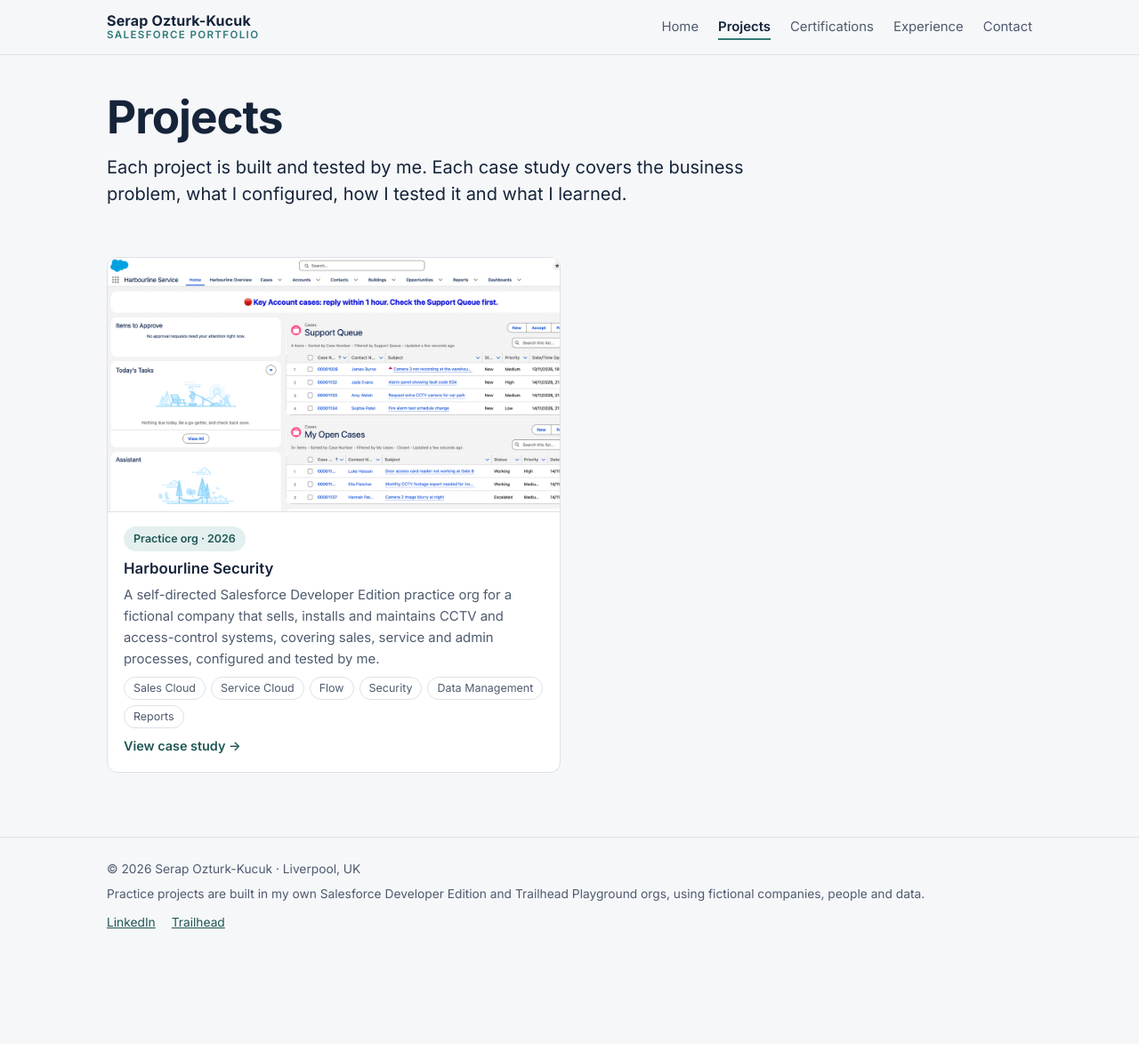
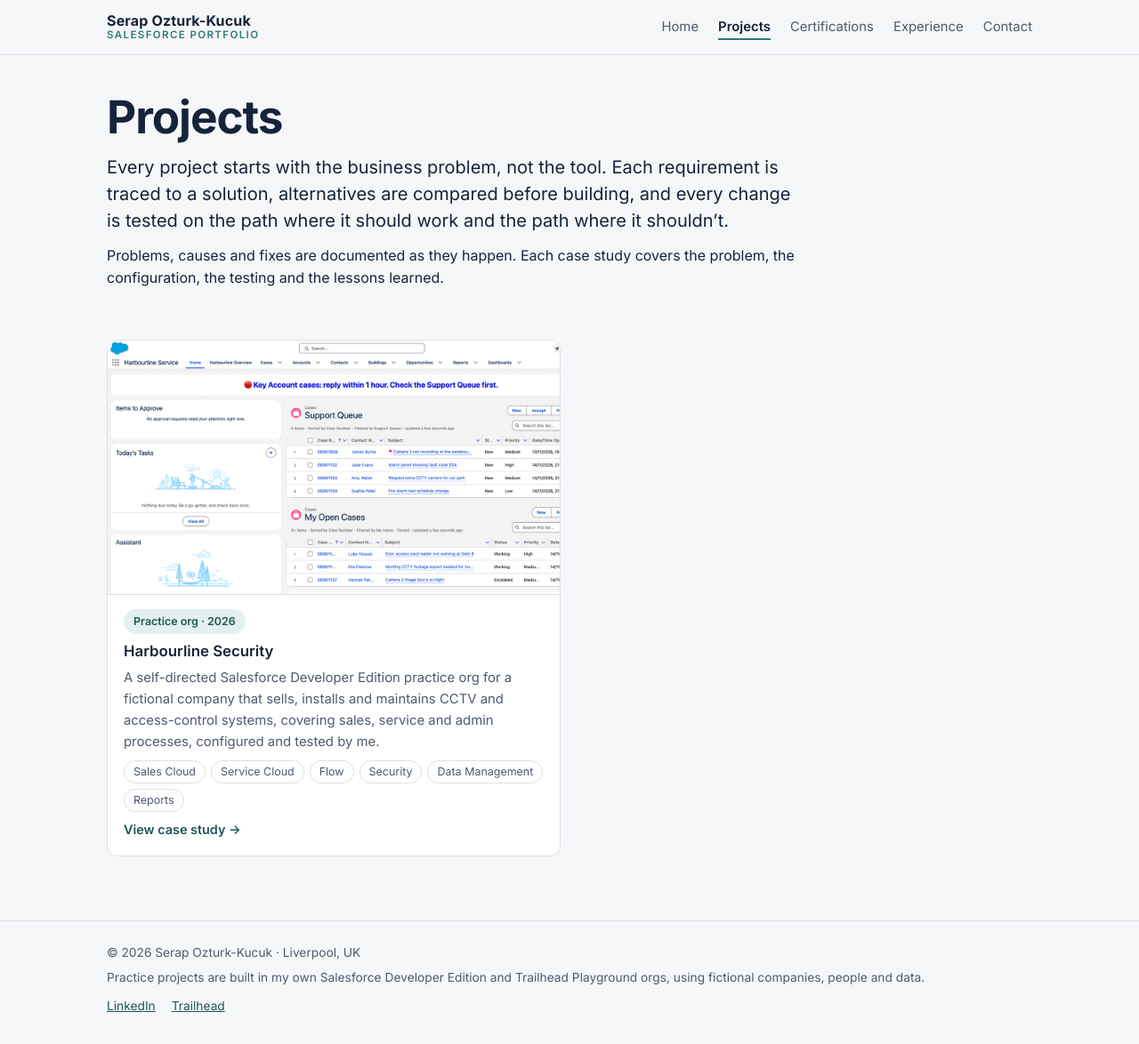
Before and after one commit to serapozturkkucuk/serapozturkkucuk.github.io, a Jekyll site: the page built from projects/index.html, in a window 1280 px wide and 1174 px high. Shown: the whole window at 89% size. Built offline with Jekyll 4.4.1, drawn with Linux system fonts in a browser that asks for light colours.

Commit message:
Refine Projects narrative and simplify Experience content layout

```diff
--- a/projects/index.html
+++ b/projects/index.html
@@ -4,7 +4,8 @@ title: Projects
 ---
 <header class="page-head">
   <h1>Projects</h1>
-  <p class="lede">Each project is built and tested by me. Each case study covers the business problem, what I configured, how I tested it and what I learned.</p>
+  <p class="lede">Every project starts with the business problem, not the tool. Each requirement is traced to a solution, alternatives are compared before building, and every change is tested on the path where it should work and the path where it shouldn’t.</p>
+  <p class="project-intro-followup">Problems, causes and fixes are documented as they happen. Each case study covers the problem, the configuration, the testing and the lessons learned.</p>
 </header>
 
 {% assign all = site.projects | sort: "order" %}
```
